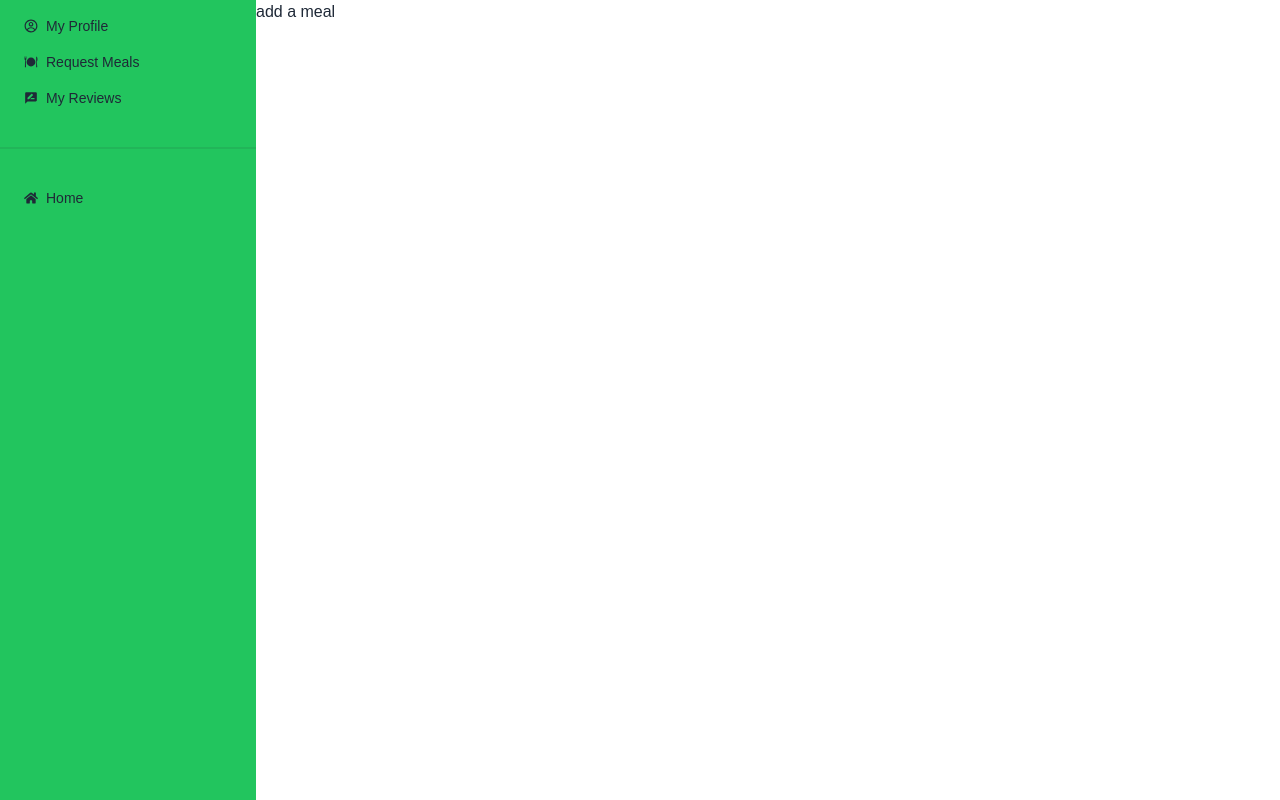
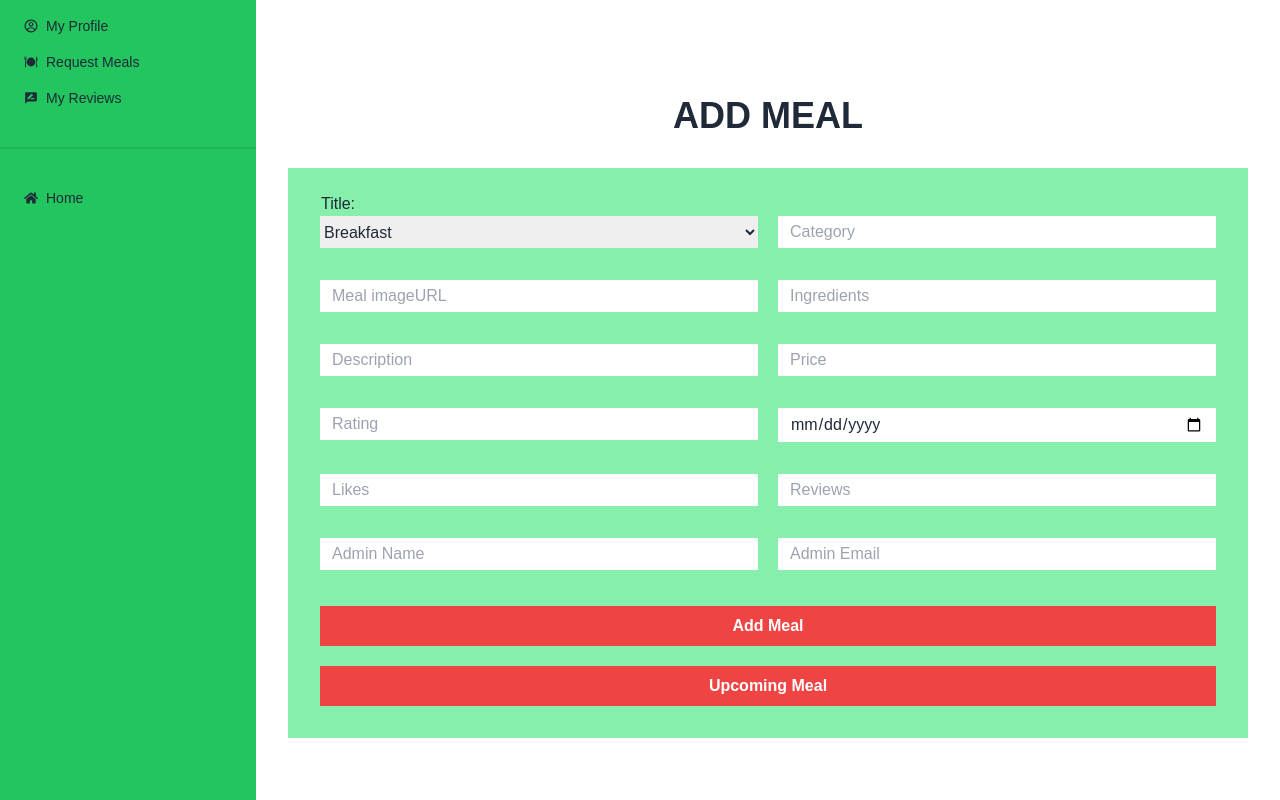
Before and after one commit to Sayedul3731/hostel-management-client, a React (Vite) app: page /dashboard/addMeal in a window 1280 px wide. Built offline with nearby package versions, Linux system fonts and the light colour scheme; no server answers.

Commit message:
add meal by admin and save the meal data in the database

```diff
--- a/src/Pages/Dashboard/AddMeal/AddMeal.jsx
+++ b/src/Pages/Dashboard/AddMeal/AddMeal.jsx
@@ -1,9 +1,102 @@
+import { useForm } from "react-hook-form";
+import SectionTitle from "../../../components/SectionTitle/SectionTitle";
+import useAxiosSecure from "../../../hooks/useAxiosSecure";
+import Swal from "sweetalert2";
+import useAuth from "../../../hooks/useAuth";
 
 
 const AddMeal = () => {
+    const axiosSecure = useAxiosSecure();
+    const user = useAuth();
+    const { register, handleSubmit,// reset,
+        formState: { errors },
+    } = useForm();
+    const onSubmit = async (data) => {
+        console.log(data);
+        await axiosSecure.post('/meals', data)
+            .then(res => {
+                console.log(res.data);
+                if (res.data) {
+                    Swal.fire({
+                        title: "Success!",
+                        text: "Meal Added Successfully.",
+                        icon: "success"
+                    });
+                    // reset()
+                }
+            })
+
+    }
     return (
-        <div>
-            add a meal
+        <div className="p-8">
+            <SectionTitle heading="add meal"></SectionTitle>
+            <form onSubmit={handleSubmit(onSubmit)} className="p-8 bg-green-300">
+                <div className="flex gap-5 w-full justify-center items-center relative">
+                    <label htmlFor="" className="absolute -mt-14 mr-[860px]">Title:</label>
+                    <select className="w-1/2 h-8" {...register("title")}>
+                        <option value="Breakfast">Breakfast</option>
+                        <option value="Lunch">Lunch</option>
+                        <option value="Dinner">Dinner</option>
+                    </select>
+                    <p className="w-1/2">
+                        <input type='text' className='w-full my-4 px-3 py-1' placeholder='Category' {...register('category', { required: true })} />
+                    </p>
+                </div>
+                <div className="flex gap-5 w-full">
+                    <p className="w-1/2">
+                        <input className='w-full my-4 px-3 py-1' placeholder='Meal imageURL' {...register('image', { required: true })} />
+                    </p>
+                    <p className="w-1/2">
+                        <input className='w-full my-4 px-3 py-1' placeholder='Ingredients' {...register('Ingredients', { required: true })} />
+                    </p>
+                </div>
+                <div className="flex gap-5 w-full">
+                    <p className="w-1/2">
+                        <input className='w-full my-4 px-3 py-1' placeholder='Description' {...register('Description', { required: true })} />
+                    </p>
+                    <p className="w-1/2">
+                        <input type="number" className='w-full my-4 px-3 py-1' placeholder='Price' {...register('price', { required: true, min: 0 })} />
+                    </p>
+                    {errors.price?.type === 'min' && <p className='text-red-600 absolute mt-[49px] ml-[460px]'>Price must be at least 0</p>}
+                </div>
+                <div className="flex gap-5 w-full relative">
+                    <p className="w-1/2">
+                        <input type="number" className='w-full my-4 px-3 py-1' placeholder='Rating' {...register('rating', {
+                            required: true, min: 0,
+                            max: 5
+                        })} />
+                    </p>
+                    {errors.rating?.type === 'min' && <p className='text-red-600 absolute mt-[49px]'>Rating must be at least 0</p>}
+                    {errors.rating?.type === 'max' && <p className='text-red-600 absolute mt-[49px]'>Rating must be up to 5</p>}
+                    <p className="w-1/2">
+                        <input type="date" className='w-full my-4 px-3 py-1' placeholder='Posting Time' {...register('time', { required: true })} />
+                    </p>
+                </div>
+                <div className="flex gap-5 w-full relative">
+                    <p className="w-1/2">
+                        <input type="number" className='w-full my-4 px-3 py-1' placeholder='Likes' {...register('like', { required: true, min: 0 })} />
+                    </p>
+                    {errors.like?.type === 'min' && <p className='text-red-600 absolute mt-[49px]'>Likes must be at least 0</p>}
+                    <p className="w-1/2">
+                        <input type="number" className='w-full my-4 px-3 py-1' placeholder='Reviews' {...register('reviews', { required: true, min: 0 })} />
+                    </p>
+                    {errors.reviews?.type === 'min' && <p className='text-red-600 absolute mt-[49px] ml-[460px]'>Reviews must be at least 0</p>}
+                </div>
+                <div className="flex gap-5 w-full">
+                    <p className="w-1/2">
+                        <input value={user?.displayName} className='w-full my-4 px-3 py-1' placeholder='Admin Name' {...register('adminName', { required: true })} />
+                    </p>
+                    <p className="w-1/2">
+                        <input value={user?.email} className='w-full my-4 px-3 py-1' placeholder='Admin Email' {...register('adminEmail', { required: true })} />
+                    </p>
+                </div>
+                <button type="submit" className='text-center font-semibold text-white w-full mt-5 bg-red-500 py-2'>
+                    Add Meal
+                </button>
+                <button type="submit" className='text-center font-semibold text-white w-full mt-5 bg-red-500 py-2'>
+                    Upcoming Meal
+                </button>
+            </form>
         </div>
     );
 };
--- a/src/Pages/Home/MealsByCategory/MealsByCategory.jsx
+++ b/src/Pages/Home/MealsByCategory/MealsByCategory.jsx
@@ -28,7 +28,7 @@ const MealsByCategory = () => {
         setLunchMeals(lunchMeals);
     }
     const handleDinnerMeals = () => {
-        const dinnerMeals = meals.filter(meal => meal.title.toLowerCase() === 'breakfast')
+        const dinnerMeals = meals.filter(meal => meal.title.toLowerCase() === 'dinner')
         setDinnerMeals(dinnerMeals);
     }
 
```
